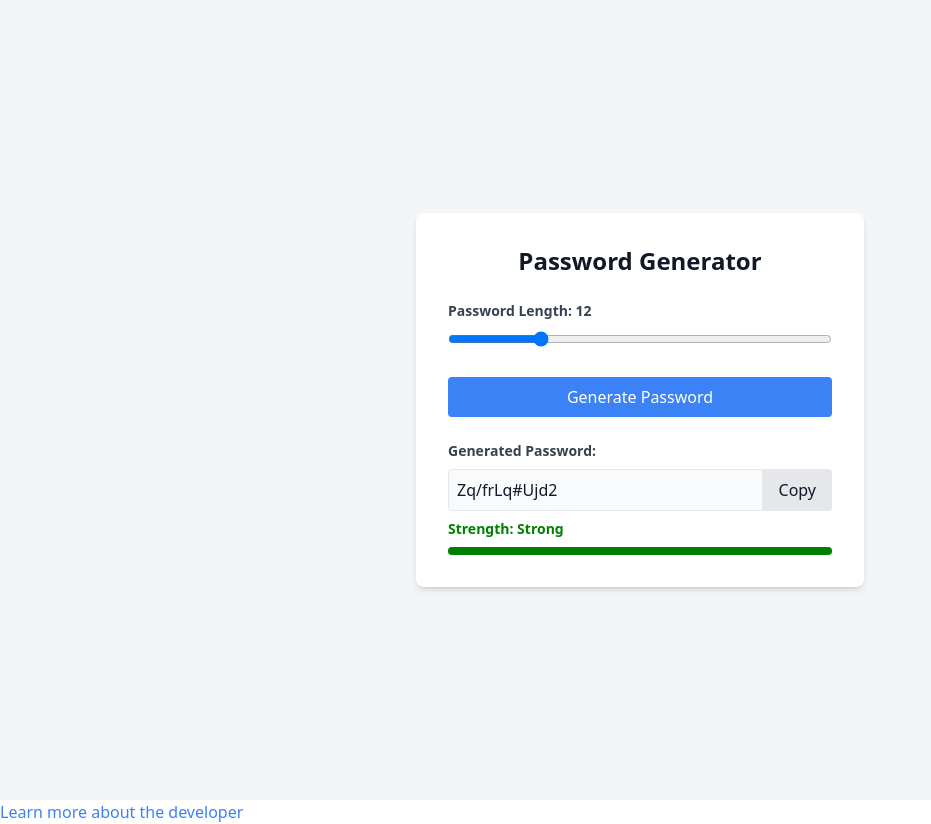
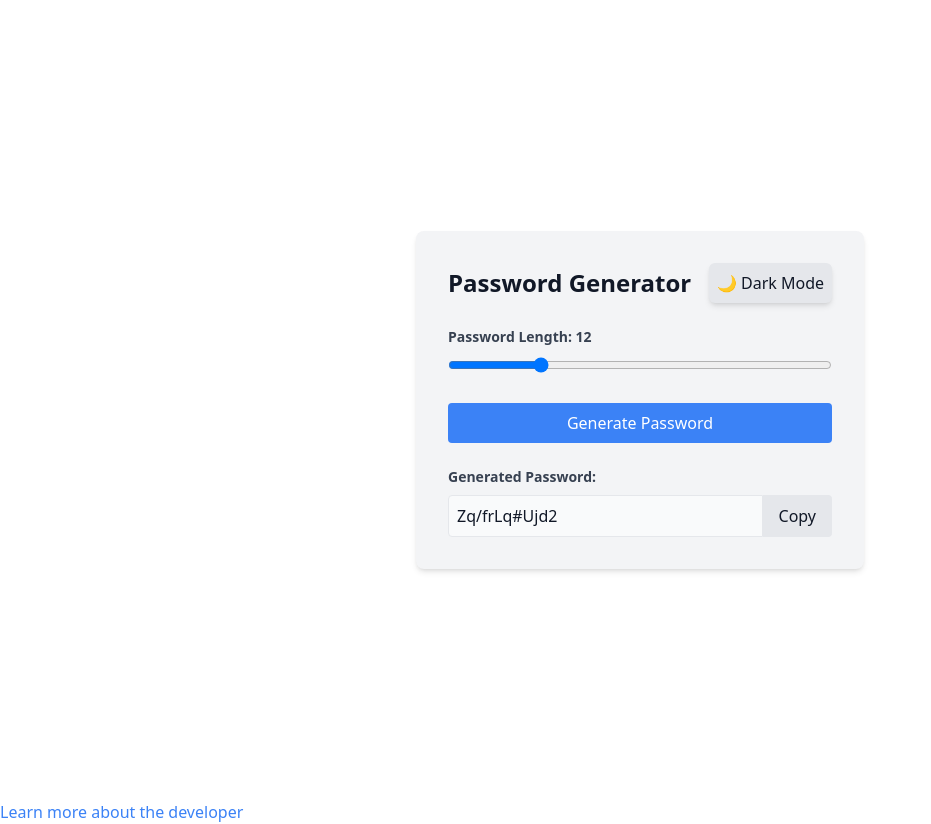
Before and after one commit to Sammy2266/Password-Generator, a React (Vite) app: page / in a window 1280 px wide. Both pictures are taken after a click on the button "Generate Password". Shown: the whole page, without its empty margins (0-931 px from the left). Built offline with nearby package versions, Linux system fonts and the light colour scheme; the HTML template or start-up script is replaced by a standard one.

Commit message:
Update App.jsx

```diff
--- a/src/App.jsx
+++ b/src/App.jsx
@@ -1,24 +1,9 @@
 import { useState } from "react";
+import ThemeToggle from "./ThemeToggle"; // Import the toggle component
 
 function App() {
   const [password, setPassword] = useState("");
   const [length, setLength] = useState(12);
-  const [strength, setStrength] = useState({ label: "", color: "" });
-
-  const checkPasswordStrength = (password) => {
-    let strength = 0;
-
-    if (password.length >= 8) strength += 1;
-    if (password.length >= 12) strength += 1;
-    if (/[a-z]/.test(password)) strength += 1;
-    if (/[A-Z]/.test(password)) strength += 1;
-    if (/[0-9]/.test(password)) strength += 1;
-    if (/[!@#$%^&*()_<|+>/]/.test(password)) strength += 1;
-
-    if (strength <= 2) return { label: "Weak", color: "red" };
-    if (strength <= 4) return { label: "Medium", color: "orange" };
-    return { label: "Strong", color: "green" };
-  };
 
   const generatePassword = (length) => {
     if (length < 6) {
@@ -32,7 +17,6 @@
     const symbols = "!@#$%^&*()_<|+>/";
     const allChars = lower + upper + numbers + symbols;
 
-    // Ensure at least one character from each category
     let password = [
       lower[Math.floor(Math.random() * lower.length)],
       upper[Math.floor(Math.random() * upper.length)],
@@ -40,26 +24,24 @@
       symbols[Math.floor(Math.random() * symbols.length)],
     ];
 
-    // Fill the rest of the password with random choices
     for (let i = 4; i < length; i++) {
       password.push(allChars[Math.floor(Math.random() * allChars.length)]);
     }
 
-    // Shuffle the password
     password = password.sort(() => Math.random() - 0.5);
-
-    const newPassword = password.join("");
-    setPassword(newPassword);
-    setStrength(checkPasswordStrength(newPassword)); // Check strength after generating
+    setPassword(password.join(""));
   };
 
   return (
-    <div className="min-h-screen bg-gray-100 flex items-center justify-center p-4">
-      <div className="bg-white p-8 rounded-lg shadow-md w-full max-w-md">
-        <h1 className="text-2xl font-bold mb-6 text-center">Password Generator</h1>
+    <div className="min-h-screen bg-white dark:bg-gray-900 text-gray-900 dark:text-white flex items-center justify-center p-4">
+      <div className="bg-gray-100 dark:bg-gray-800 p-8 rounded-lg shadow-md w-full max-w-md">
+        <div className="flex justify-between items-center mb-6">
+          <h1 className="text-2xl font-bold">Password Generator</h1>
+          <ThemeToggle /> {/* Add Theme Toggle Here */}
+        </div>
 
         <div className="mb-6">
-          <label className="block text-gray-700 text-sm font-bold mb-2">
+          <label className="block text-gray-700 dark:text-gray-300 text-sm font-bold mb-2">
             Password Length: {length}
           </label>
           <input
@@ -81,7 +63,7 @@
 
         {password && (
           <div className="mt-6">
-            <label className="block text-gray-700 text-sm font-bold mb-2">
+            <label className="block text-gray-700 dark:text-gray-300 text-sm font-bold mb-2">
               Generated Password:
             </label>
             <div className="flex">
@@ -89,30 +71,14 @@
                 type="text"
                 value={password}
                 readOnly
-                className="w-full p-2 border rounded-l bg-gray-50"
+                className="w-full p-2 border rounded-l bg-gray-50 dark:bg-gray-700 dark:text-white"
               />
               <button
                 onClick={() => navigator.clipboard.writeText(password)}
-                className="bg-gray-200 px-4 rounded-r hover:bg-gray-300 transition-colors"
+                className="bg-gray-200 dark:bg-gray-600 px-4 rounded-r hover:bg-gray-300 dark:hover:bg-gray-500 transition-colors"
               >
                 Copy
               </button>
-            </div>
-
-            {/* Password Strength Indicator */}
-            <p className="mt-2 text-sm font-semibold" style={{ color: strength.color }}>
-              Strength: {strength.label}
-            </p>
-
-            {/* Visual Strength Bar */}
-            <div className="relative w-full h-2 mt-2 bg-gray-300 rounded">
-              <div
-                className="h-2 rounded transition-all duration-300"
-                style={{
-                  width: strength.label === "Weak" ? "33%" : strength.label === "Medium" ? "66%" : "100%",
-                  backgroundColor: strength.color,
-                }}
-              ></div>
             </div>
           </div>
         )}
```
